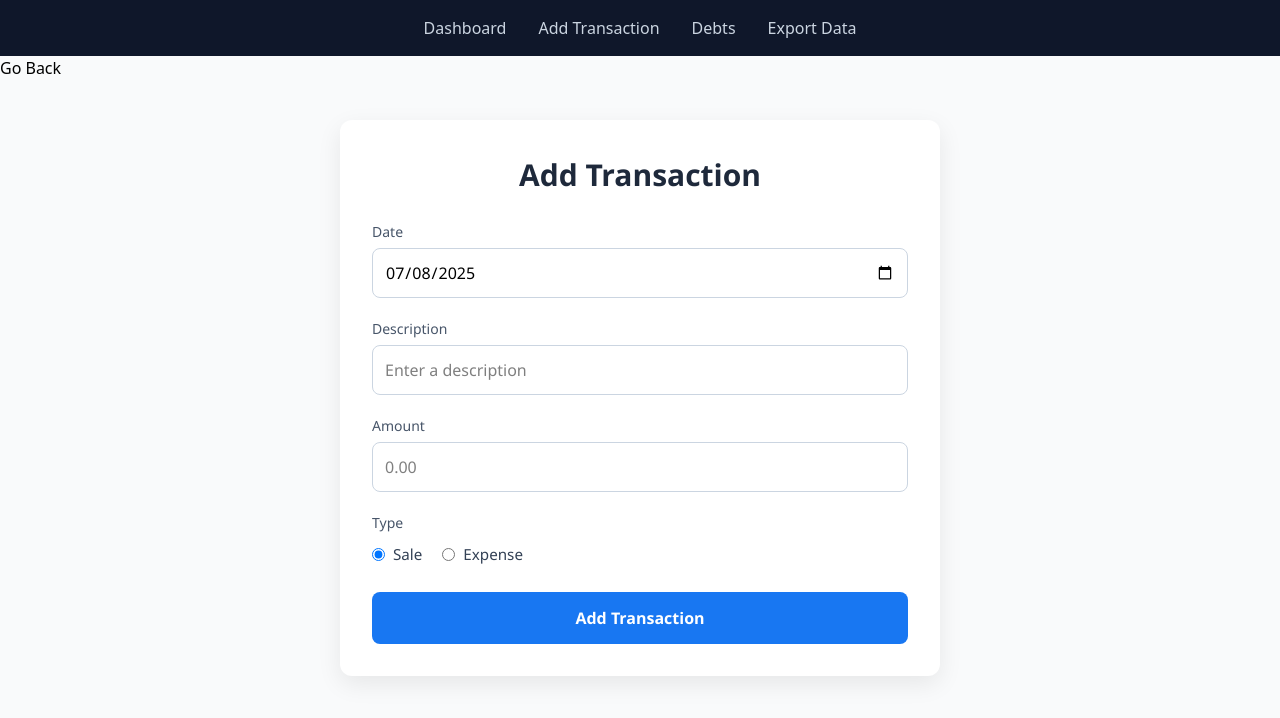
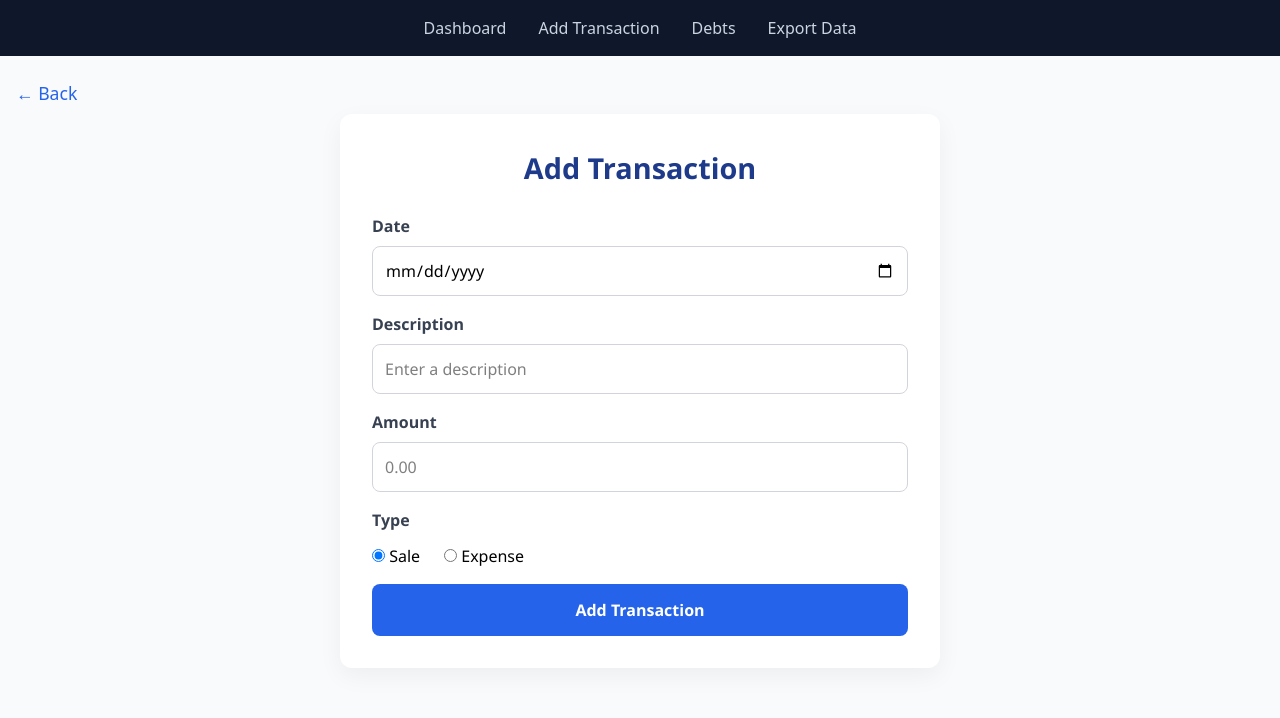
Before and after one commit to amanuel-gezahange/accounting-web-app, a Next.js app: page /addtransactions in a window 1280 px wide. Shown: the top 718 px of the page. Built offline with nearby package versions, Linux system fonts and the light colour scheme.

Commit message:
Feature/july_13: Implemented Back button with blue arrow styling per design, improved layout only for Desktop), replaced hardcoded placeholders with proper state management in forms, cleaned up Navbar imports, and ensured consistent styling across pages as per feedback.

```diff
--- a/src/app/addtransactions/AddTransaction.module.css
+++ b/src/app/addtransactions/AddTransaction.module.css
@@ -1,17 +1,17 @@
 .container {
+  padding: 32px;
   max-width: 600px;
-  margin: 40px auto;
-  padding: 32px;
-  background: #ffffff;
+  margin: 0 auto;
+  background-color: #ffffff;
   border-radius: 12px;
-  box-shadow: 0 8px 24px rgba(0, 0, 0, 0.08);
+  box-shadow: 0px 8px 24px rgba(0, 0, 0, 0.05);
   font-family: 'Segoe UI', Tahoma, Geneva, Verdana, sans-serif;
 }
 
 .heading {
-  font-size: 1.875rem; /* text-3xl */
-  font-weight: 700;
-  color: #1e293b; /* slate-800 */
+  font-size: 1.8rem;
+  font-weight: bold;
+  color: #1e3a8a;
   margin-bottom: 24px;
   text-align: center;
 }
@@ -19,7 +19,7 @@
 .form {
   display: flex;
   flex-direction: column;
-  gap: 20px;
+  gap: 16px;
 }
 
 .inputGroup {
@@ -27,60 +27,37 @@
   flex-direction: column;
 }
 
-.inputGroup label {
-  font-size: 0.875rem;
-  font-weight: 500;
-  color: #475569; /* slate-600 */
-  margin-bottom: 6px;
+.label {
+  font-weight: 600;
+  margin-bottom: 8px;
+  color: #374151;
 }
 
-.inputGroup input[type="text"],
-.inputGroup input[type="number"],
-.inputGroup input[type="date"] {
+.input {
   padding: 12px;
-  border: 1px solid #cbd5e1; /* slate-300 */
+  border: 1px solid #d1d5db;
   border-radius: 8px;
   font-size: 1rem;
-  transition: border 0.3s ease;
-}
-
-.inputGroup input:focus {
-  border-color: #2563eb; /* blue-600 */
-  outline: none;
-  box-shadow: 0 0 0 2px rgba(37, 99, 235, 0.2);
 }
 
 .radioGroup {
   display: flex;
-  gap: 20px;
+  gap: 24px;
   margin-top: 4px;
 }
 
-.radioGroup label {
-  font-size: 0.95rem;
-  color: #334155; /* slate-700 */
-  display: flex;
-  align-items: center;
-  gap: 8px;
-}
-
 .submit {
-  background-color: #1877f2;
+  background-color: #2563eb;
   color: white;
   border: none;
   padding: 14px;
-  width: 100%;
   border-radius: 8px;
-  font-weight: bold;
-  font-size: 16px;
+  font-weight: 600;
+  font-size: 1rem;
   cursor: pointer;
-}
-
-/* Optional: smooth color transition for hover */
-.submit {
   transition: background-color 0.3s ease;
 }
 
 .submit:hover {
-  background-color: #165acb; /* darker blue */
+  background-color: #1e40af;
 }
--- a/src/app/addtransactions/page.js
+++ b/src/app/addtransactions/page.js
@@ -3,29 +3,27 @@ import React from 'react';
 import styles from './AddTransaction.module.css';
 
 export default function AddTransaction() {
-  const today = new Date().toISOString().split('T')[0]; // YYYY-MM-DD format
   return (
-    <>
     <main className={styles.container}>
       <h1 className={styles.heading}>Add Transaction</h1>
       <form className={styles.form}>
         <div className={styles.inputGroup}>
-            <label htmlFor="date">Date</label>
-            <input type="date" id="date" defaultValue={today} />
+          <label htmlFor="date" className={styles.label}>Date</label>
+          <input type="date" id="date" className={styles.input} />
         </div>
 
         <div className={styles.inputGroup}>
-            <label htmlFor="description">Description</label>
-            <input type="text" id="description" placeholder="Enter a description" />
+          <label htmlFor="description" className={styles.label}>Description</label>
+          <input type="text" id="description" placeholder="Enter a description" className={styles.input} />
         </div>
 
         <div className={styles.inputGroup}>
-            <label htmlFor="amount">Amount</label>
-            <input type="number" id="amount" placeholder="0.00" />
+          <label htmlFor="amount" className={styles.label}>Amount</label>
+          <input type="number" id="amount" placeholder="0.00" className={styles.input} />
         </div>
 
         <div className={styles.inputGroup}>
-            <label>Type</label>
+          <label className={styles.label}>Type</label>
           <div className={styles.radioGroup}>
             <label><input type="radio" name="type" value="sale" defaultChecked /> Sale</label>
             <label><input type="radio" name="type" value="expense" /> Expense</label>
@@ -35,6 +33,5 @@ export default function AddTransaction() {
         <button type="submit" className={styles.submit}>Add Transaction</button>
       </form>
     </main>
-    </>
   );
 }
--- a/src/app/page.js
+++ b/src/app/page.js
@@ -10,31 +10,25 @@ export default function Home() {
   return (
     <div className={styles.homeContainer}>
       {isSignIn ? (
-        <div>
+        <>
           <SignIn />
           <p className={styles.linkText}>
             Don’t have an account?{" "}
-            <button
-              onClick={() => setIsSignIn(false)}
-              className={styles.linkButton}
-            >
+            <button onClick={() => setIsSignIn(false)} className={styles.linkButton}>
               Sign up
             </button>
           </p>
-        </div>
+        </>
       ) : (
-        <div>
+        <>
           <SignUp />
           <p className={styles.linkText}>
             Already have an account?{" "}
-            <button
-              onClick={() => setIsSignIn(true)}
-              className={styles.linkButton}
-            >
+            <button onClick={() => setIsSignIn(true)} className={styles.linkButton}>
               Sign in
             </button>
           </p>
-        </div>
+        </>
       )}
     </div>
   );
--- a/src/app/page.module.css
+++ b/src/app/page.module.css
@@ -11,7 +11,6 @@
   left: 50%;
   transform: translate(-50%, -50%);
 }
-
 
 .heading {
   font-size: 0.875rem;
--- a/src/components/back/Back.js
+++ b/src/components/back/Back.js
@@ -1,12 +1,18 @@
-"use client";
-import { useRouter } from "next/navigation";
+'use client'
+import React from 'react'
+import styles from './Back.module.css'
+import { useRouter } from 'next/navigation'
 
-export default function BackButton() {
-  const router = useRouter();
+export default function Back() {
+  const router = useRouter()
+
+  const handleClick = () => {
+    router.back()
+  }
 
   return (
-    <button onClick={() => router.back()}>
-      Go Back
+    <button className={styles.backButton} onClick={handleClick}>
+      ← Back
     </button>
-  );
+  )
 }
--- a/src/components/back/Back.module.css
+++ b/src/components/back/Back.module.css
@@ -0,0 +1,18 @@
+.backButton {
+  background: none;
+  border: none;
+  color: #2563eb;
+  font-size: 1.1rem;
+  font-weight: 500;
+  cursor: pointer;
+  padding: 8px 0;
+  margin-top: 16px;
+  margin-left: 16px;
+  display: inline-block;
+  transition: color 0.2s ease;
+}
+
+.backButton:hover {
+  color: #1e40af;
+  text-decoration: underline;
+}
--- a/src/components/signIn/SignIn.js
+++ b/src/components/signIn/SignIn.js
@@ -1,41 +1,41 @@
 "use client";
 import { useState } from "react";
 import { useRouter } from "next/navigation";
-// import axios from 'axios'
 import styles from "./SignIn.module.css";
 
-export default function SignInForm() {
+export default function SignIn() {
   const [email, setEmail] = useState("");
   const [password, setPassword] = useState("");
   const router = useRouter();
 
-  const handleSignIn = async (e) => {
+  const handleSignIn = (e) => {
     e.preventDefault();
-    router.push(`/addtransactions?isLoggedIn=true`);
+    router.push("/addtransactions");
   };
 
   return (
+    <div className={styles.signIn_Container}>
+      <h2 className={styles.heading}>Welcome back 👋</h2>
+      <h1 className={styles.title}>Sign in to your account</h1>
       <form onSubmit={handleSignIn}>
         <input
           type="text"
           placeholder="Username or Email"
           className={styles.customInput}
-        value={"email"}
+          value={email}
           onChange={(e) => setEmail(e.target.value)}
         />
         <input
           type="password"
           placeholder="Password"
           className={styles.customInput}
-        value={"password"}
+          value={password}
           onChange={(e) => setPassword(e.target.value)}
         />
-      <button
-        type="submit"
-        className={`${styles.signInButton} ${styles.transition}`}
-      >
+        <button type="submit" className={`${styles.signInButton} ${styles.transition}`}>
           Sign In
         </button>
       </form>
+    </div>
   );
 }
--- a/src/components/signIn/SignIn.module.css
+++ b/src/components/signIn/SignIn.module.css
@@ -12,6 +12,7 @@
   font-size: 0.875rem;
   color: #6b7280;
   margin-bottom: 0.25rem;
+  text-align: center;
 }
 
 .title {
@@ -19,6 +20,7 @@
   font-weight: bold;
   color: #1e3a8a;
   margin-bottom: 1.5rem;
+  text-align: center;
 }
 
 .customInput {
@@ -49,11 +51,10 @@
   cursor: pointer;
 }
 
-/* Optional: smooth color transition for hover */
 .transition {
   transition: background-color 0.3s ease;
 }
 
 .signInButton:hover {
-  background-color: #165acb; /* darker blue */
+  background-color: #165acb;
 }
--- a/src/components/signup/SignUp.js
+++ b/src/components/signup/SignUp.js
@@ -1,45 +1,52 @@
 "use client";
-import React from "react";
+import { useState } from "react";
 import styles from "./SignUp.module.css";
 
 export default function SignUp() {
+  const [username, setUserName] = useState("");
+  const [email, setEmail] = useState("");
+  const [password, setPassport] = useState("");
+  const [confirmedPassword, setConfirmedPassport] = useState("");
+
+  const handleSignUp = (e) => {
+    e.preventDefault();
+    // you can implement validation here if needed
+  };
+
   return (
-    <div>
+    <div className={styles.signUp_Container}>
       <h2 className={styles.heading}>Let’s get you started</h2>
       <h1 className={styles.title}>Create an account</h1>
-      <form>
+      <form onSubmit={handleSignUp}>
         <input
           type="text"
           placeholder="Username"
           className={styles.customInput}
-          value={"username"}
+          value={username}
           onChange={(e) => setUserName(e.target.value)}
         />
         <input
           type="email"
           placeholder="Email"
           className={styles.customInput}
-          value={"email"}
+          value={email}
           onChange={(e) => setEmail(e.target.value)}
         />
         <input
           type="password"
           placeholder="Password"
           className={styles.customInput}
-          value={"password"}
+          value={password}
           onChange={(e) => setPassport(e.target.value)}
         />
         <input
           type="password"
           placeholder="Confirm Password"
           className={styles.customInput}
-          value={"confirmedPassword"}
+          value={confirmedPassword}
           onChange={(e) => setConfirmedPassport(e.target.value)}
         />
-        <button
-          type="submit"
-          className={`${styles.signUpButton} ${styles.transition}`}
-        >
+        <button type="submit" className={`${styles.signUpButton} ${styles.transition}`}>
           Sign Up
         </button>
       </form>
--- a/src/components/signup/SignUp.module.css
+++ b/src/components/signup/SignUp.module.css
@@ -1,7 +1,18 @@
+.signUp_Container {
+  background-color: white;
+  padding: 32px;
+  border-radius: 12px;
+  box-shadow: 0px 8px 24px rgba(0, 0, 0, 0.1);
+  width: 100%;
+  max-width: 400px;
+  font-family: 'Segoe UI', Tahoma, Geneva, Verdana, sans-serif;
+}
+
 .heading {
   font-size: 0.875rem;
   color: #6b7280;
   margin-bottom: 0.25rem;
+  text-align: center;
 }
 
 .title {
@@ -9,6 +20,7 @@
   font-weight: bold;
   color: #1e3a8a;
   margin-bottom: 1.5rem;
+  text-align: center;
 }
 
 .customInput {
@@ -39,11 +51,10 @@
   cursor: pointer;
 }
 
-/* Optional: smooth color transition for hover */
 .transition {
   transition: background-color 0.3s ease;
 }
 
 .signUpButton:hover {
-  background-color: #165acb; /* darker blue */
+  background-color: #165acb;
 }
```
Also changed, not shown: src/app/layout.js (+2 -5 lines). Lines whose indentation alone changed are shown as unchanged.
